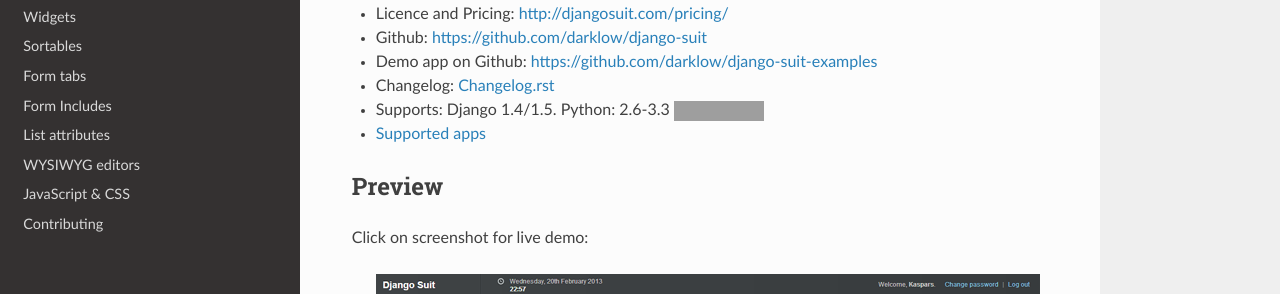
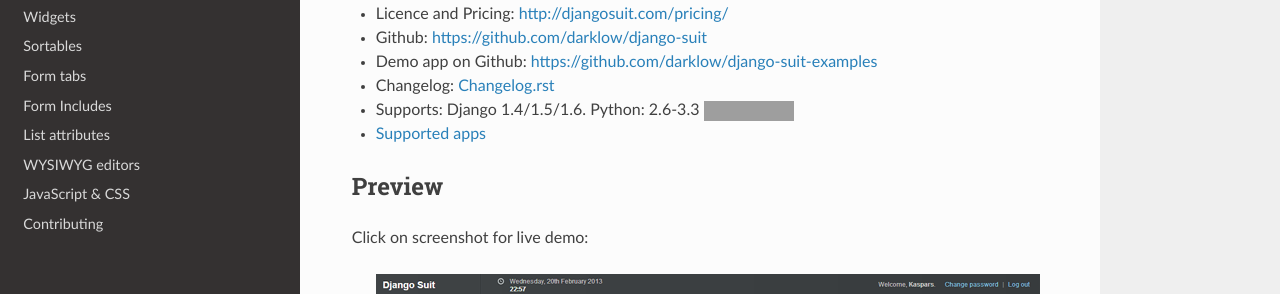
Before and after one commit to darklow/django-suit, a Sphinx documentation site: the page built from docs/index.rst, in a window 1280 px wide and 900 px high, scrolled down 384 px. Shown: the part 158-452 px from the top of the window. Built offline with Sphinx 7.4.7 and the Read the Docs theme 2.0.0, drawn with Linux system fonts in a browser that asks for light colours; grey boxes are pictures that could not be loaded.

Commit message:
Docs updated on support of Django 1.6

```diff
--- a/README.rst
+++ b/README.rst
@@ -43,7 +43,7 @@
 
 Django Suit uses Travis CI to perform tests on different Django and Python versions.
 
-Tested using Python: 2.5, 2.6, 2.7, 3.2, 3.3. Django: 1.4, 1.5. Develop / Master:
+Tested using Python: 2.5, 2.6, 2.7, 3.2, 3.3. Django: 1.4, 1.5, 1.6. Develop / Master:
 
 .. |develop| image:: https://travis-ci.org/darklow/django-suit.png?branch=develop
    :alt: Build Status - develop branch
--- a/docs/index.rst
+++ b/docs/index.rst
@@ -28,7 +28,7 @@
 * Github: https://github.com/darklow/django-suit
 * Demo app on Github: https://github.com/darklow/django-suit-examples
 * Changelog: `Changelog.rst <https://github.com/darklow/django-suit/blob/develop/CHANGELOG.rst>`_
-* Supports: Django 1.4/1.5. Python: 2.6-3.3 |master|
+* Supports: Django 1.4/1.5/1.6. Python: 2.6-3.3 |master|
 * `Supported apps`_
 
 
```
